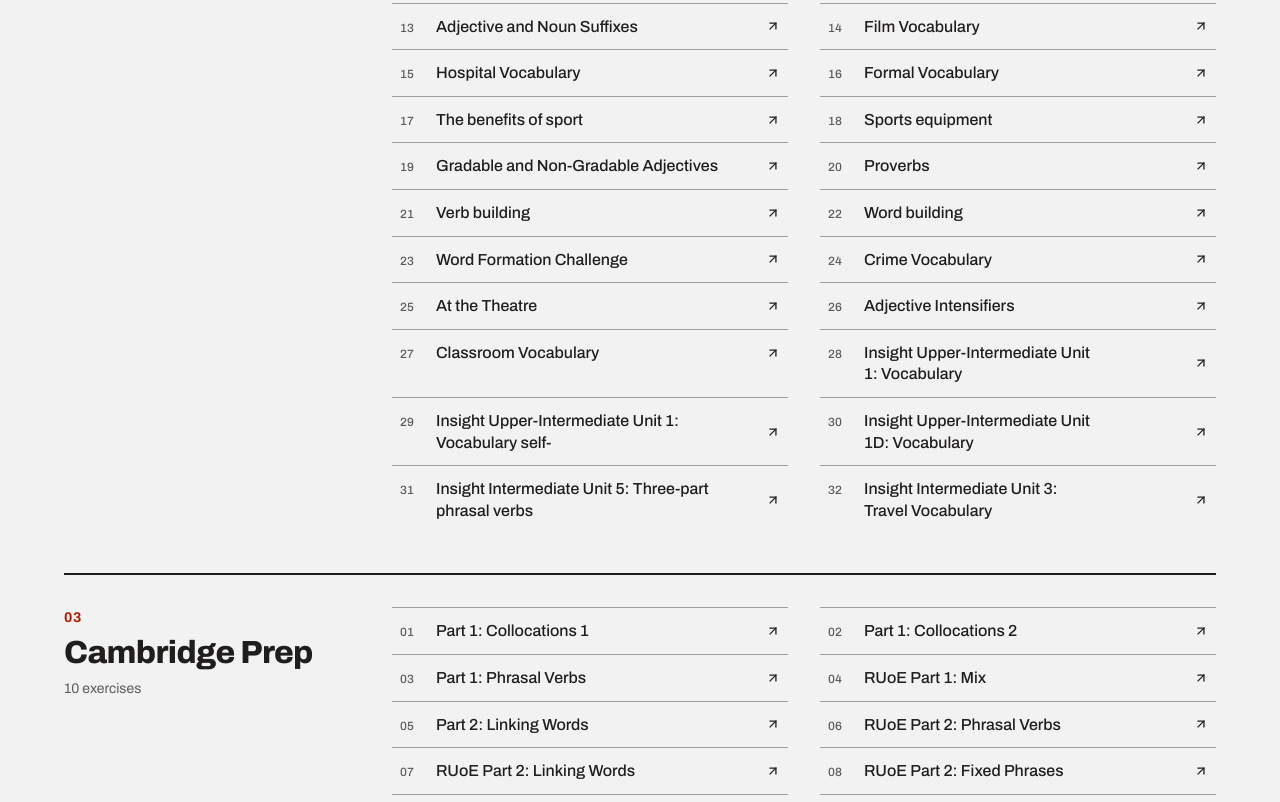
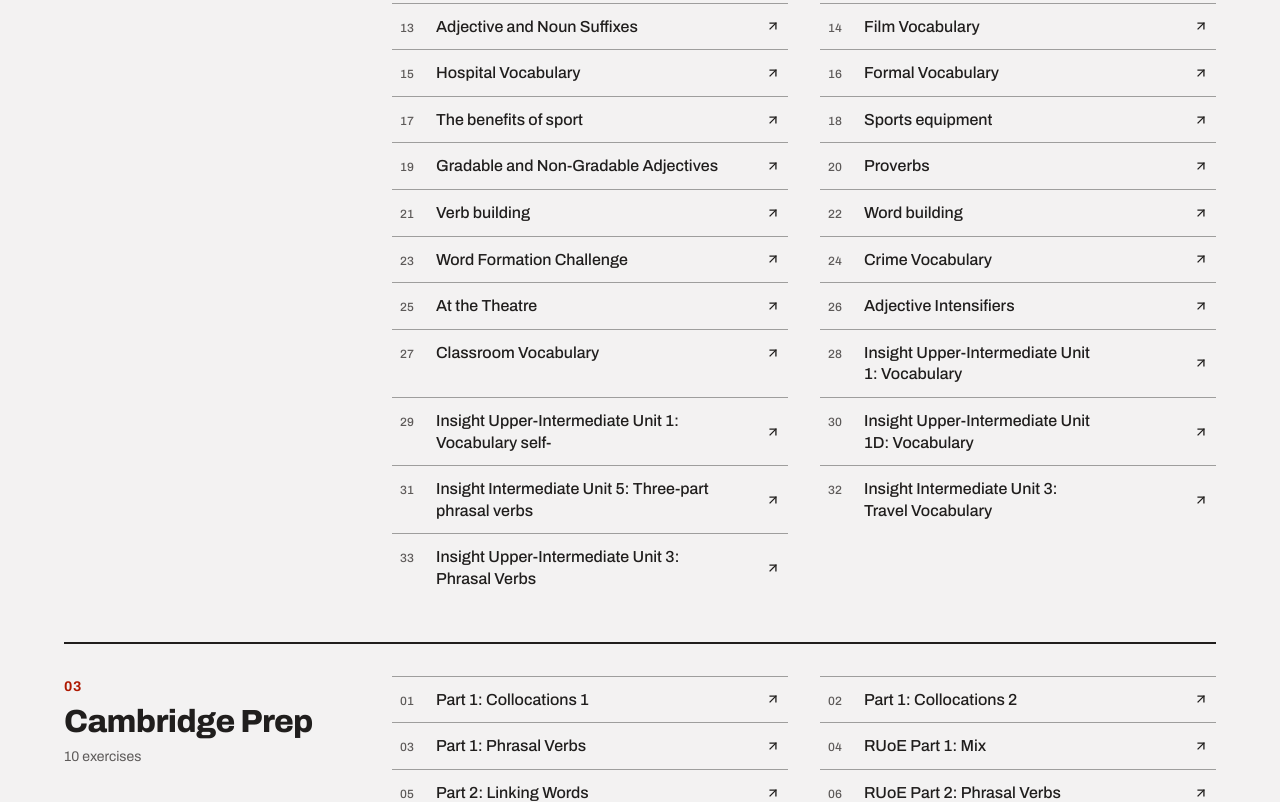
Before and after one commit to MrChurchman-English/exercises, a plain HTML site: page index.html in a window 1280 px wide. Shown: the part 1720-2522 px from the top of the page. Drawn offline with Linux system fonts and the light colour scheme.

Commit message:
Add link for Upper-Intermediate Unit 3: Phrasal Verbs

```diff
--- a/index.html
+++ b/index.html
@@ -96,6 +96,7 @@ const DATA = [
     ['Insight Upper-Intermediate Unit 1D: Vocabulary','insight-unit1-nine-words.html'],
     ['Insight Intermediate Unit 5: Three-part phrasal verbs','three_part_phrasal.html'],
     ['Insight Intermediate Unit 3: Travel Vocabulary','Travel_Vocabulary_Interactive.html'],
+    ['Insight Upper-Intermediate Unit 3: Phrasal Verbs','phrasal_verbs.html'],
   ]],
   ['Cambridge Prep', [
     ['Part 1: Collocations 1','RUoE1coll1.html'],
```
